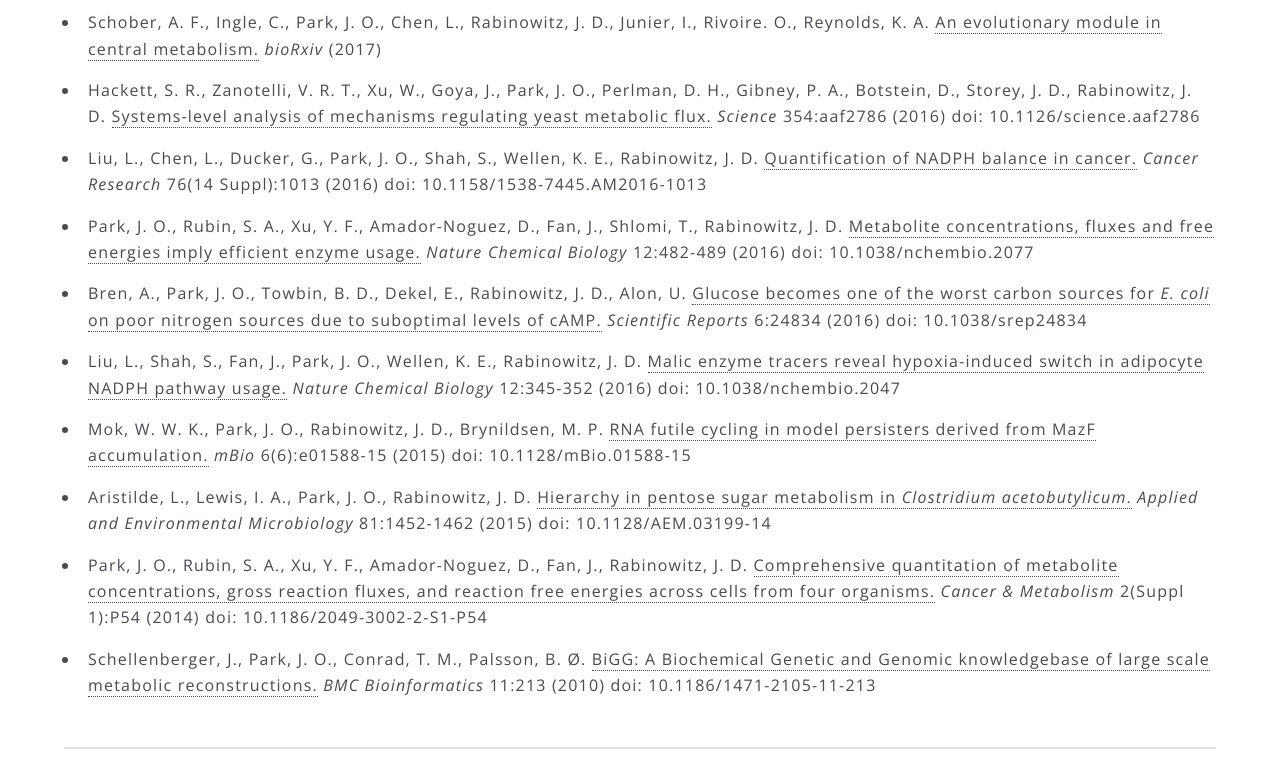
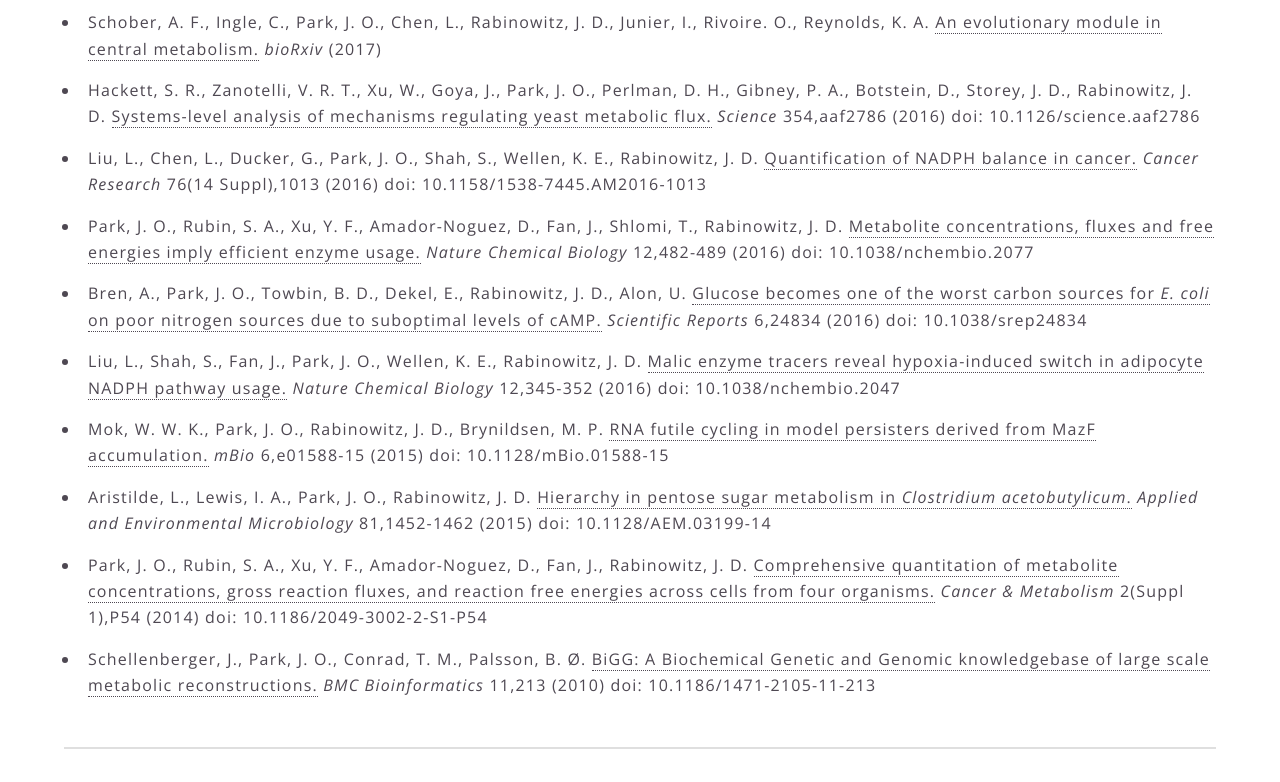
Before and after one commit to jopark/jopark.github.io, a Jekyll site: the page built from publications.html, in a window 1280 px wide and 1400 px high, scrolled down 731 px. Shown: the part 261-1043 px from the top of the window. Built offline with Jekyll 4.4.1, drawn with Linux system fonts in a browser that asks for light colours; some of the changed text lies outside the part shown.

```diff
--- a/biography.html
+++ b/biography.html
@@ -20,6 +20,7 @@ title: Biography
 		<h3>Employment</h3>
 		<a href="http://www.ucla.edu/">University of California, Los Angeles (UCLA)</a>, Los Angeles, CA – <i>2018 - present</i><br>
 		<li>Assistant Professor, Department of Chemical and Biomolecular Engineering</li>
+		<li>Co-Director, Metabolomics Center</li>
 		<br>
 		<a href="http://web.mit.edu">Massachusetts Institute of Technology</a>, Cambridge, MA – <i>2016 - 2018</i><br>
 		<li>Postdoc, Department of Chemical Engineering</li>
--- a/publications.html
+++ b/publications.html
@@ -13,15 +13,15 @@ title: Publications
 <li>Miller, R. A., Shi, Y., Lu, W., Pirman, D. A., Jatkar, A., Blatnik, M., Wu, H., Cardenas, C., Wan, M., Foskett, J. K., Park, J. O., Zhang, Y., Holland, W. L., Rabinowitz, J. D., Birnbaum, M. J.  <a href="https://www.nature.com/articles/nm.4514" onclick="trackOutboundLink('https://www.nature.com/articles/nm.4514'); return false;">Targeting hepatic glutaminase activity to ameliorate hyperglycemia.</a> <i>Nature Medicine</i> 24,518-524 (2018) doi: 10.1038/nm.4514</li>
 <li>Song, Y., Marmion, R. A., Park, J. O., Biswas, D., Rabinowitz, J. D., Shvartsman, S. Y.  <a href="http://www.cell.com/developmental-cell/fulltext/S1534-5807(17)30501-4" onclick="trackOutboundLink('http://www.cell.com/developmental-cell/fulltext/S1534-5807(17)30501-4'); return false;">Dynamic control of dNTP synthesis in early embryos.</a> <i>Developmental Cell</i> 42,1-8 (2017) doi: 10.1016/j.devcel.2017.06.013</li>
 <li>Schober, A. F., Ingle, C., Park, J. O., Chen, L., Rabinowitz, J. D., Junier, I., Rivoire. O., Reynolds, K. A.  <a href="http://www.biorxiv.org/content/early/2017/03/23/120006" onclick="trackOutboundLink('http://www.biorxiv.org/content/early/2017/03/23/120006'); return false;">An evolutionary module in central metabolism.</a> <i>bioRxiv</i> (2017)</li>
-<li>Hackett, S. R., Zanotelli, V. R. T., Xu, W., Goya, J., Park, J. O., Perlman, D. H., Gibney, P. A., Botstein, D., Storey, J. D., Rabinowitz, J. D.  <a href="http://science.sciencemag.org/content/354/6311/aaf2786" onclick="trackOutboundLink('http://science.sciencemag.org/content/354/6311/aaf2786'); return false;">Systems-level analysis of mechanisms regulating yeast metabolic flux.</a> <i>Science</i> 354:aaf2786 (2016) doi: 10.1126/science.aaf2786</li>
-<li>Liu, L., Chen, L., Ducker, G., Park, J. O., Shah, S., Wellen, K. E., Rabinowitz, J. D.  <a href="http://cancerres.aacrjournals.org/content/76/14_Supplement/1013.short" onclick="trackOutboundLink('http://cancerres.aacrjournals.org/content/76/14_Supplement/1013.short'); return false;">Quantification of NADPH balance in cancer.</a> <i>Cancer Research</i> 76(14 Suppl):1013 (2016) doi: 10.1158/1538-7445.AM2016-1013</li>
-<li>Park, J. O., Rubin, S. A., Xu, Y. F., Amador-Noguez, D., Fan, J., Shlomi, T., Rabinowitz, J. D.  <a href="https://www.nature.com/nchembio/journal/v12/n7/abs/nchembio.2077.html" onclick="trackOutboundLink('https://www.nature.com/nchembio/journal/v12/n7/abs/nchembio.2077.html'); return false;">Metabolite concentrations, fluxes and free energies imply efficient enzyme usage.</a> <i>Nature Chemical Biology</i> 12:482-489 (2016) doi: 10.1038/nchembio.2077</li>
-<li>Bren, A., Park, J. O., Towbin, B. D., Dekel, E., Rabinowitz, J. D., Alon, U.  <a href="https://www.nature.com/articles/srep24834" onclick="trackOutboundLink('https://www.nature.com/articles/srep24834'); return false;">Glucose becomes one of the worst carbon sources for <i>E. coli</i> on poor nitrogen sources due to suboptimal levels of cAMP.</a> <i>Scientific Reports</i> 6:24834 (2016) doi: 10.1038/srep24834</li>
-<li>Liu, L., Shah, S., Fan, J., Park, J. O., Wellen, K. E., Rabinowitz, J. D.  <a href="https://www.nature.com/nchembio/journal/v12/n5/abs/nchembio.2047.html" onclick="trackOutboundLink('https://www.nature.com/nchembio/journal/v12/n5/abs/nchembio.2047.html'); return false;">Malic enzyme tracers reveal hypoxia-induced switch in adipocyte NADPH pathway usage.</a> <i>Nature Chemical Biology</i> 12:345-352 (2016) doi: 10.1038/nchembio.2047</li>
-<li>Mok, W. W. K., Park, J. O., Rabinowitz, J. D., Brynildsen, M. P.  <a href="http://mbio.asm.org/content/6/6/e01588-15.short" onclick="trackOutboundLink('http://mbio.asm.org/content/6/6/e01588-15.short'); return false;">RNA futile cycling in model persisters derived from MazF accumulation.</a> <i>mBio</i> 6(6):e01588-15 (2015) doi: 10.1128/mBio.01588-15</li>
-<li>Aristilde, L., Lewis, I. A., Park, J. O., Rabinowitz, J. D.  <a href="http://aem.asm.org/content/81/4/1452.short" onclick="trackOutboundLink('http://aem.asm.org/content/81/4/1452.short'); return false;">Hierarchy in pentose sugar metabolism in <i>Clostridium acetobutylicum</i>.</a> <i>Applied and Environmental Microbiology</i> 81:1452-1462 (2015) doi: 10.1128/AEM.03199-14</li>
-<li>Park, J. O., Rubin, S. A., Xu, Y. F., Amador-Noguez, D., Fan, J., Rabinowitz, J. D.  <a href="https://cancerandmetabolism.biomedcentral.com/articles/10.1186/2049-3002-2-S1-P54" onclick="trackOutboundLink('https://cancerandmetabolism.biomedcentral.com/articles/10.1186/2049-3002-2-S1-P54'); return false;">Comprehensive quantitation of metabolite concentrations, gross reaction fluxes, and reaction free energies across cells from four organisms.</a> <i>Cancer & Metabolism</i> 2(Suppl 1):P54 (2014) doi: 10.1186/2049-3002-2-S1-P54</li>
-<li>Schellenberger, J., Park, J. O., Conrad, T. M., Palsson, B. Ø.  <a href="https://bmcbioinformatics.biomedcentral.com/articles/10.1186/1471-2105-11-213" onclick="trackOutboundLink('https://bmcbioinformatics.biomedcentral.com/articles/10.1186/1471-2105-11-213'); return false;">BiGG: A Biochemical Genetic and Genomic knowledgebase of large scale metabolic reconstructions.</a> <i>BMC Bioinformatics</i> 11:213 (2010) doi: 10.1186/1471-2105-11-213</li>
+<li>Hackett, S. R., Zanotelli, V. R. T., Xu, W., Goya, J., Park, J. O., Perlman, D. H., Gibney, P. A., Botstein, D., Storey, J. D., Rabinowitz, J. D.  <a href="http://science.sciencemag.org/content/354/6311/aaf2786" onclick="trackOutboundLink('http://science.sciencemag.org/content/354/6311/aaf2786'); return false;">Systems-level analysis of mechanisms regulating yeast metabolic flux.</a> <i>Science</i> 354,aaf2786 (2016) doi: 10.1126/science.aaf2786</li>
+<li>Liu, L., Chen, L., Ducker, G., Park, J. O., Shah, S., Wellen, K. E., Rabinowitz, J. D.  <a href="http://cancerres.aacrjournals.org/content/76/14_Supplement/1013.short" onclick="trackOutboundLink('http://cancerres.aacrjournals.org/content/76/14_Supplement/1013.short'); return false;">Quantification of NADPH balance in cancer.</a> <i>Cancer Research</i> 76(14 Suppl),1013 (2016) doi: 10.1158/1538-7445.AM2016-1013</li>
+<li>Park, J. O., Rubin, S. A., Xu, Y. F., Amador-Noguez, D., Fan, J., Shlomi, T., Rabinowitz, J. D.  <a href="https://www.nature.com/nchembio/journal/v12/n7/abs/nchembio.2077.html" onclick="trackOutboundLink('https://www.nature.com/nchembio/journal/v12/n7/abs/nchembio.2077.html'); return false;">Metabolite concentrations, fluxes and free energies imply efficient enzyme usage.</a> <i>Nature Chemical Biology</i> 12,482-489 (2016) doi: 10.1038/nchembio.2077</li>
+<li>Bren, A., Park, J. O., Towbin, B. D., Dekel, E., Rabinowitz, J. D., Alon, U.  <a href="https://www.nature.com/articles/srep24834" onclick="trackOutboundLink('https://www.nature.com/articles/srep24834'); return false;">Glucose becomes one of the worst carbon sources for <i>E. coli</i> on poor nitrogen sources due to suboptimal levels of cAMP.</a> <i>Scientific Reports</i> 6,24834 (2016) doi: 10.1038/srep24834</li>
+<li>Liu, L., Shah, S., Fan, J., Park, J. O., Wellen, K. E., Rabinowitz, J. D.  <a href="https://www.nature.com/nchembio/journal/v12/n5/abs/nchembio.2047.html" onclick="trackOutboundLink('https://www.nature.com/nchembio/journal/v12/n5/abs/nchembio.2047.html'); return false;">Malic enzyme tracers reveal hypoxia-induced switch in adipocyte NADPH pathway usage.</a> <i>Nature Chemical Biology</i> 12,345-352 (2016) doi: 10.1038/nchembio.2047</li>
+<li>Mok, W. W. K., Park, J. O., Rabinowitz, J. D., Brynildsen, M. P.  <a href="http://mbio.asm.org/content/6/6/e01588-15.short" onclick="trackOutboundLink('http://mbio.asm.org/content/6/6/e01588-15.short'); return false;">RNA futile cycling in model persisters derived from MazF accumulation.</a> <i>mBio</i> 6,e01588-15 (2015) doi: 10.1128/mBio.01588-15</li>
+<li>Aristilde, L., Lewis, I. A., Park, J. O., Rabinowitz, J. D.  <a href="http://aem.asm.org/content/81/4/1452.short" onclick="trackOutboundLink('http://aem.asm.org/content/81/4/1452.short'); return false;">Hierarchy in pentose sugar metabolism in <i>Clostridium acetobutylicum</i>.</a> <i>Applied and Environmental Microbiology</i> 81,1452-1462 (2015) doi: 10.1128/AEM.03199-14</li>
+<li>Park, J. O., Rubin, S. A., Xu, Y. F., Amador-Noguez, D., Fan, J., Rabinowitz, J. D.  <a href="https://cancerandmetabolism.biomedcentral.com/articles/10.1186/2049-3002-2-S1-P54" onclick="trackOutboundLink('https://cancerandmetabolism.biomedcentral.com/articles/10.1186/2049-3002-2-S1-P54'); return false;">Comprehensive quantitation of metabolite concentrations, gross reaction fluxes, and reaction free energies across cells from four organisms.</a> <i>Cancer & Metabolism</i> 2(Suppl 1),P54 (2014) doi: 10.1186/2049-3002-2-S1-P54</li>
+<li>Schellenberger, J., Park, J. O., Conrad, T. M., Palsson, B. Ø.  <a href="https://bmcbioinformatics.biomedcentral.com/articles/10.1186/1471-2105-11-213" onclick="trackOutboundLink('https://bmcbioinformatics.biomedcentral.com/articles/10.1186/1471-2105-11-213'); return false;">BiGG: A Biochemical Genetic and Genomic knowledgebase of large scale metabolic reconstructions.</a> <i>BMC Bioinformatics</i> 11,213 (2010) doi: 10.1186/1471-2105-11-213</li>
 </ul>
 
 <hr />
```
Also changed, not shown: other parts of publications.html (+1 -1 lines), members.html (+31 -1 lines), images/ppl/al.jpg, images/ppl/jr.jpg (added), images/ppl/mm.jpg (added), images/ppl/ta.jpg (added).
